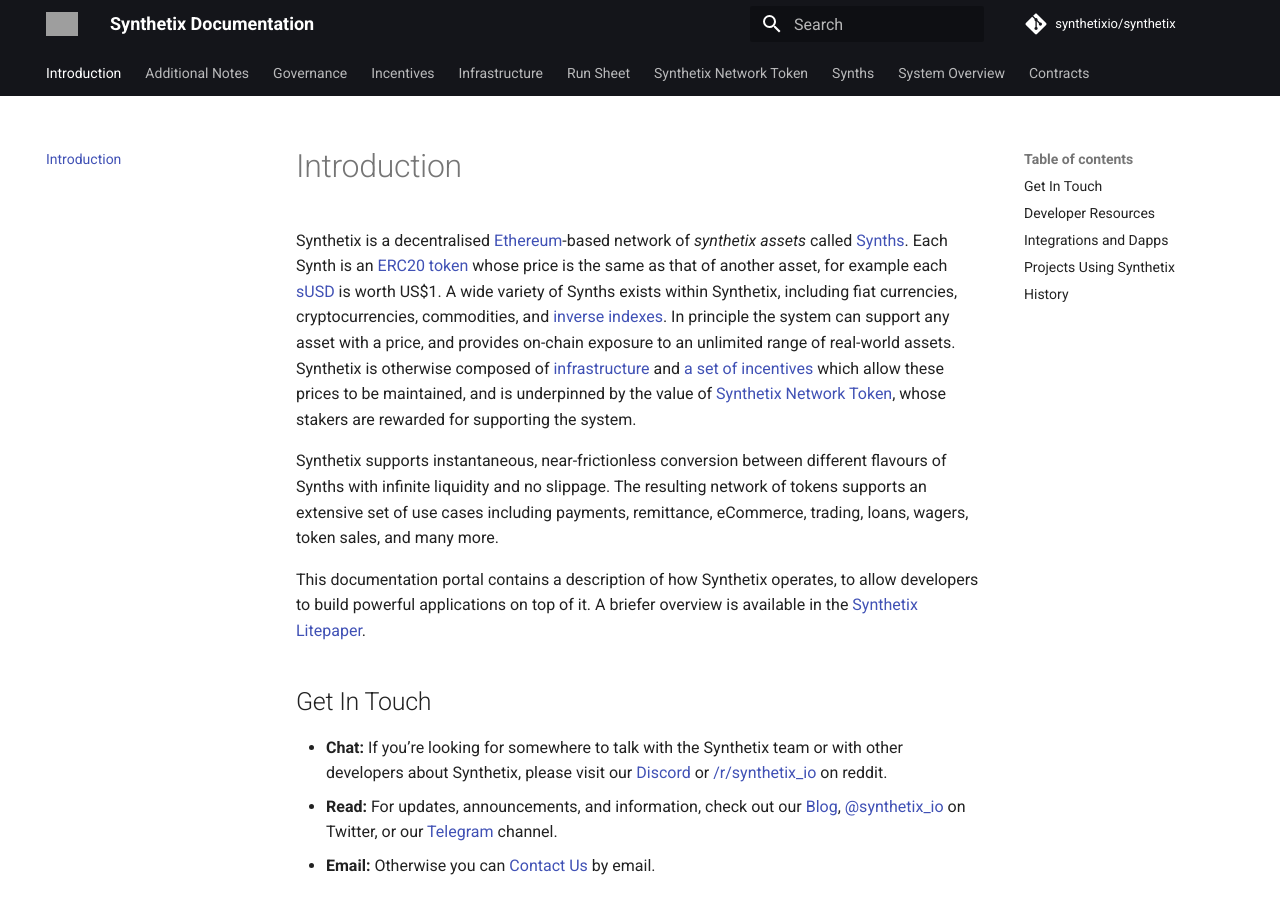
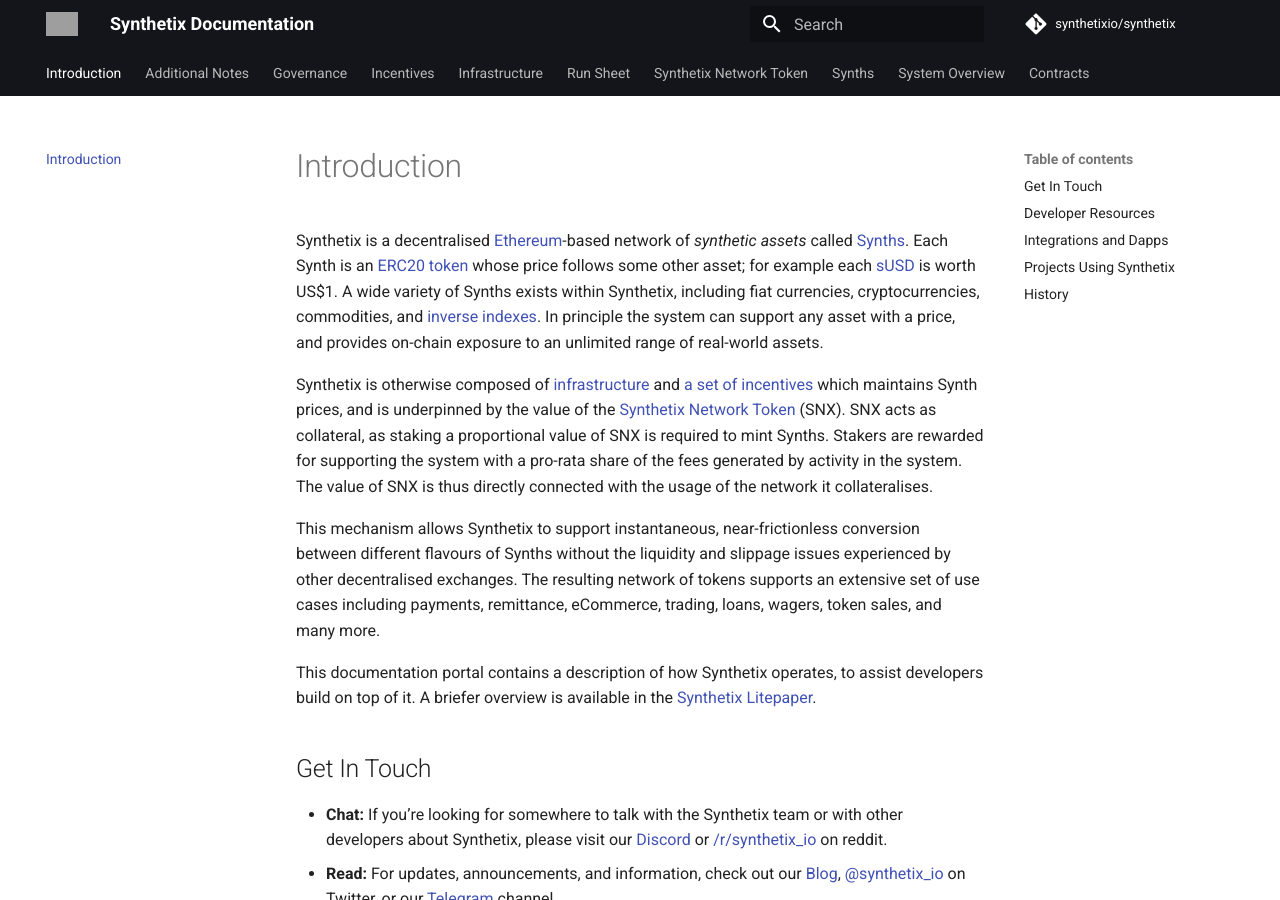
Before and after one commit to Synthetixio/synthetix, an MkDocs documentation site: the page built from docs/index.md, in a window 1280 px wide and 900 px high. Built offline with MkDocs 1.6.1 and Material for MkDocs 9.7.7, drawn with Linux system fonts in a browser that asks for light colours; comment, search, counter and statistics services are not loaded; grey boxes are pictures that could not be loaded.

Commit message:
Improved intro language.

```diff
--- a/docs/index.md
+++ b/docs/index.md
@@ -1,12 +1,13 @@
 # Introduction
 
-Synthetix is a decentralised [Ethereum](https://www.ethereum.org/)-based network of *synthetix assets* called [Synths](synths.md). Each Synth is an [ERC20 token](https://theethereum.wiki/w/index.php/ERC20_Token_Standard) whose price is the same as that of another asset, for example each [sUSD](https://etherscan.io/token/0x57ab1e02fee23774580c119740129eac7081e9d3) is worth US$1. A wide variety of Synths exists within Synthetix, including fiat currencies, cryptocurrencies, commodities, and [inverse indexes](synths.md#inverse-syths).
+Synthetix is a decentralised [Ethereum](https://www.ethereum.org/)-based network of *synthetic assets* called [Synths](synths.md). Each Synth is an [ERC20 token](https://theethereum.wiki/w/index.php/ERC20_Token_Standard) whose price follows some other asset; for example each [sUSD](https://etherscan.io/token/0x57ab1e02fee23774580c119740129eac7081e9d3) is worth US$1. A wide variety of Synths exists within Synthetix, including fiat currencies, cryptocurrencies, commodities, and [inverse indexes](synths.md#inverse-syths).
 In principle the system can support any asset with a price, and provides on-chain exposure to an unlimited range of real-world assets.
-Synthetix is otherwise composed of [infrastructure](infrastructure.md) and [a set of incentives](incentives.md) which allow these prices to be maintained, and is underpinned by the value of [Synthetix Network Token](synthetix-network-token.md), whose stakers are rewarded for supporting the system.
 
-Synthetix supports instantaneous, near-frictionless conversion between different flavours of Synths with infinite liquidity and no slippage. The resulting network of tokens supports an extensive set of use cases including payments, remittance, eCommerce, trading, loans, wagers, token sales, and many more.
+Synthetix is otherwise composed of [infrastructure](infrastructure.md) and [a set of incentives](incentives.md) which maintains Synth prices, and is underpinned by the value of the [Synthetix Network Token](synthetix-network-token.md) (SNX). SNX acts as collateral, as staking a proportional value of SNX is required to mint Synths. Stakers are rewarded for supporting the system with a pro-rata share of the fees generated by activity in the system. The value of SNX is thus directly connected with the usage of the network it collateralises.
 
-This documentation portal contains a description of how Synthetix operates, to allow developers to build powerful applications on top of it. A briefer overview is available in the [Synthetix Litepaper](https://www.synthetix.io/uploads/synthetix_litepaper.pdf).
+This mechanism allows Synthetix to support instantaneous, near-frictionless conversion between different flavours of Synths without the liquidity and slippage issues experienced by other decentralised exchanges. The resulting network of tokens supports an extensive set of use cases including payments, remittance, eCommerce, trading, loans, wagers, token sales, and many more.
+
+This documentation portal contains a description of how Synthetix operates, to assist developers build on top of it. A briefer overview is available in the [Synthetix Litepaper](https://www.synthetix.io/uploads/synthetix_litepaper.pdf).
 
 ## Get In Touch
 
```
